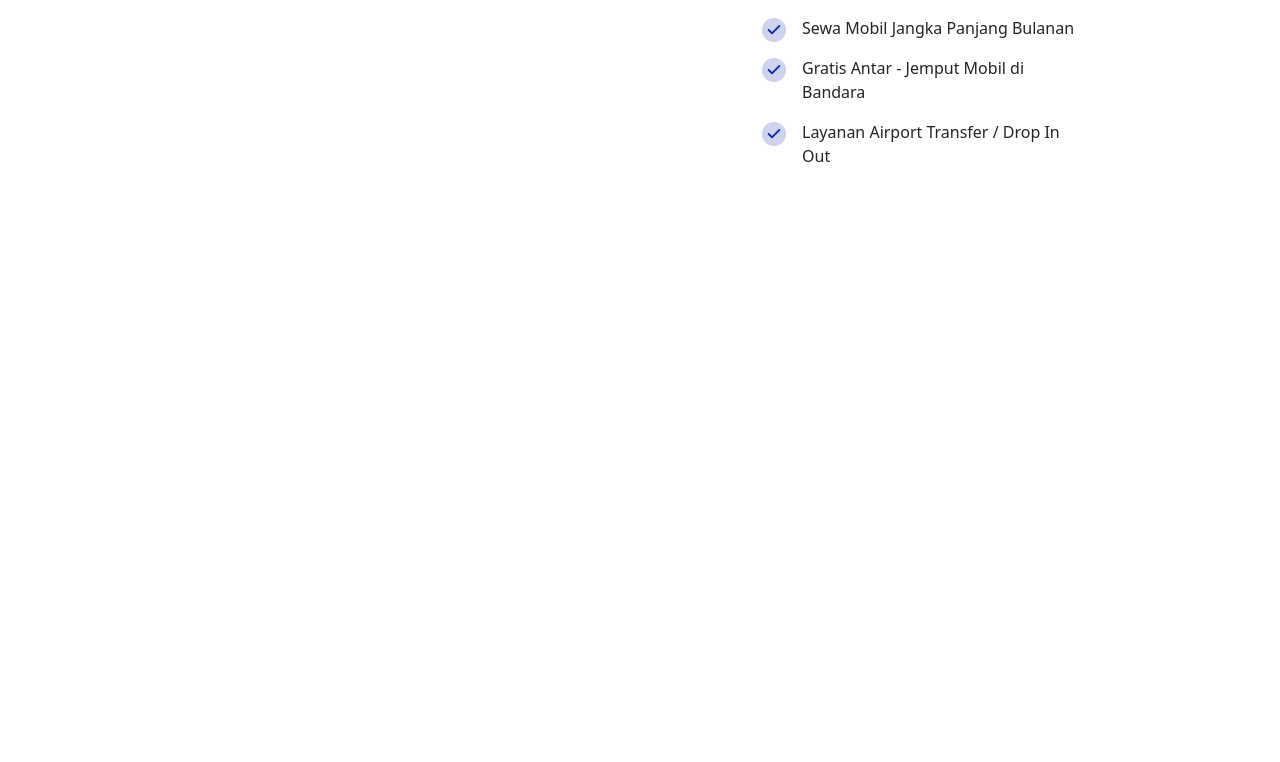
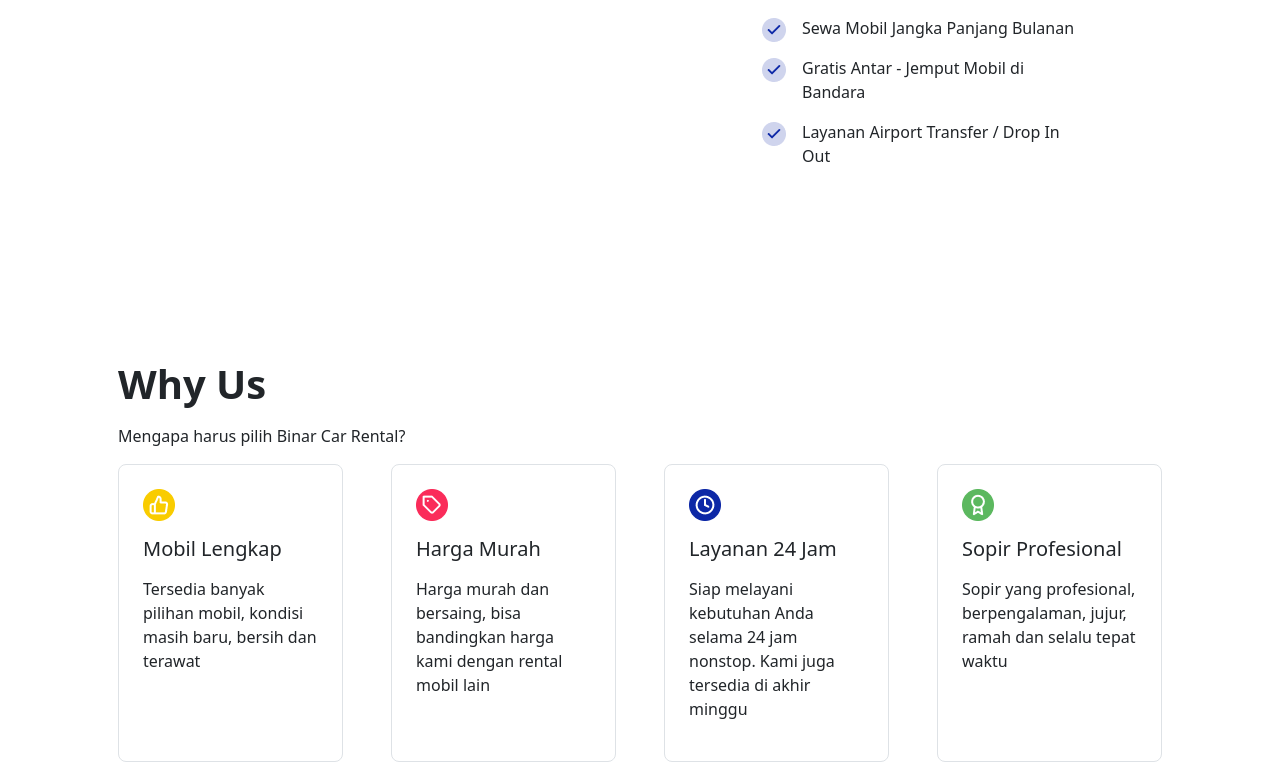
Before and after one commit to Yogatiara/Binar-Car-Academy-REACT, a React (Vite) app: page / in a window 1280 px wide. Shown: the part 1362-2124 px from the top of the page. Before the commit the page ends 1562 px from the top, so only its background shows below. Built offline with nearby package versions, Linux system fonts and the light colour scheme.

Commit message:
Service advantages (why us) is done

```diff
--- a/src/App.css
+++ b/src/App.css
@@ -14,6 +14,15 @@
   background-color: #8ed58e;
 }
 
+.mx-118px {
+  margin-left: 118px;
+  margin-right: 118px;
+}
+
+.mt-160px {
+  margin-top: 160px;
+}
+
 /* @keyframes logo-spin {
   from {
     transform: rotate(0deg);
--- a/src/components/Banner.jsx
+++ b/src/components/Banner.jsx
@@ -1,8 +1,7 @@
 import { Image } from 'react-bootstrap';
 
 import './Banner.css';
-import RentalButton from './RentalButton';
-
+import Button from './Button';
 const Banner = () => {
   return (
     <>
@@ -18,7 +17,7 @@ const Banner = () => {
               siap melayani kebutuhanmu untuk sewa mobil selama 24
               jam.
             </p>
-            <RentalButton />
+            <Button position={'p-2'} text={'Mulai sewa mobil'} />
           </div>
         </div>
 
--- /dev/null
+++ b/src/components/Button.jsx
@@ -0,0 +1,21 @@
+import PropTypes from 'prop-types';
+
+const RegisterButton = ({ text, position }) => {
+  return (
+    <>
+      <button
+        className={`${position} rounded-1 lime-green border border-0 button`}
+        type="button"
+      >
+        {text}
+      </button>
+    </>
+  );
+};
+
+RegisterButton.propTypes = {
+  text: PropTypes.string,
+  position: PropTypes.string,
+};
+
+export default RegisterButton;
--- a/src/components/NavigationBar.jsx
+++ b/src/components/NavigationBar.jsx
@@ -1,6 +1,6 @@
 import { Navbar, Nav, Container, Image } from 'react-bootstrap';
 
-import RegisterButton from './RegisterButton';
+import Button from './Button';
 
 const NavigationBar = () => {
   return (
@@ -16,7 +16,7 @@ const NavigationBar = () => {
             <Nav.Link>Testimonial</Nav.Link>
             <Nav.Link>FAQ</Nav.Link>
             <Nav>
-              <RegisterButton />
+              <Button position={'px-3'} text={'Register'} />
             </Nav>
           </Nav>
         </Container>
--- a/src/components/RegisterButton.jsx
+++ /dev/null
@@ -1,14 +0,0 @@
-const RegisterButton = () => {
-  return (
-    <>
-      <button
-        className="px-3 rounded-1 lime-green border border-0 button"
-        type="button"
-      >
-        Register
-      </button>
-    </>
-  );
-};
-
-export default RegisterButton;
--- a/src/components/RentalButton.jsx
+++ /dev/null
@@ -1,14 +0,0 @@
-const RentalButton = () => {
-  return (
-    <>
-      <button
-        className="p-2 rounded-1 lime-green border border-0 button"
-        type="button"
-      >
-        Mulai sewa mobil
-      </button>
-    </>
-  );
-};
-
-export default RentalButton;
--- /dev/null
+++ b/src/components/landing-page-component/ServiceAdvantages.jsx
@@ -0,0 +1,50 @@
+const ServiceAdvantages = () => {
+  return (
+    <>
+      <div className="">
+        <h1 className=" fw-bolder">Why Us</h1>
+        <p className=" mt-3">Mengapa harus pilih Binar Car Rental?</p>
+      </div>
+
+      <div className="d-flex flex-row gap-5 fs-6">
+        <div className=" border border-1 rounded-3 p-4 w-50">
+          <img src="icons/ok.png" alt="ok" />
+          <h5 className="my-3">Mobil Lengkap</h5>
+          <p className="">
+            Tersedia banyak pilihan mobil, kondisi masih baru, bersih
+            dan terawat
+          </p>
+        </div>
+
+        <div className=" border border-1 rounded-3 w-50 p-4">
+          <img src="icons/icon_price.png" alt="price" />
+          <h5 className="my-3">Harga Murah</h5>
+          <p>
+            Harga murah dan bersaing, bisa bandingkan harga kami
+            dengan rental mobil lain
+          </p>
+        </div>
+
+        <div className="border border-1 rounded-3 w-50 p-4">
+          <img src="icons/icon_24hrs.png" alt="ok" />
+          <h5 className="my-3">Layanan 24 Jam</h5>
+          <p>
+            Siap melayani kebutuhan Anda selama 24 jam nonstop. Kami
+            juga tersedia di akhir minggu
+          </p>
+        </div>
+
+        <div className=" border border-1 rounded-3 w-50 p-4">
+          <img src="icons/icon_professional.png" alt="ok" />
+          <h5 className="my-3">Sopir Profesional</h5>
+          <p>
+            Sopir yang profesional, berpengalaman, jujur, ramah dan
+            selalu tepat waktu
+          </p>
+        </div>
+      </div>
+    </>
+  );
+};
+
+export default ServiceAdvantages;
--- a/src/pages/LandingPage.jsx
+++ b/src/pages/LandingPage.jsx
@@ -1,6 +1,7 @@
 import NavigationBar from '../components/NavigationBar';
 import Banner from '../components/Banner';
 import Service from '../components/landing-page-component/Service';
+import ServiceAdvantages from '../components/landing-page-component/ServiceAdvantages';
 
 const LandingPage = () => {
   return (
@@ -15,6 +16,10 @@ const LandingPage = () => {
       <div className="mx-5">
         <Service />
       </div>
+
+      <div className="mx-118px mt-160px">
+        <ServiceAdvantages />
+      </div>
     </>
   );
 };
```
